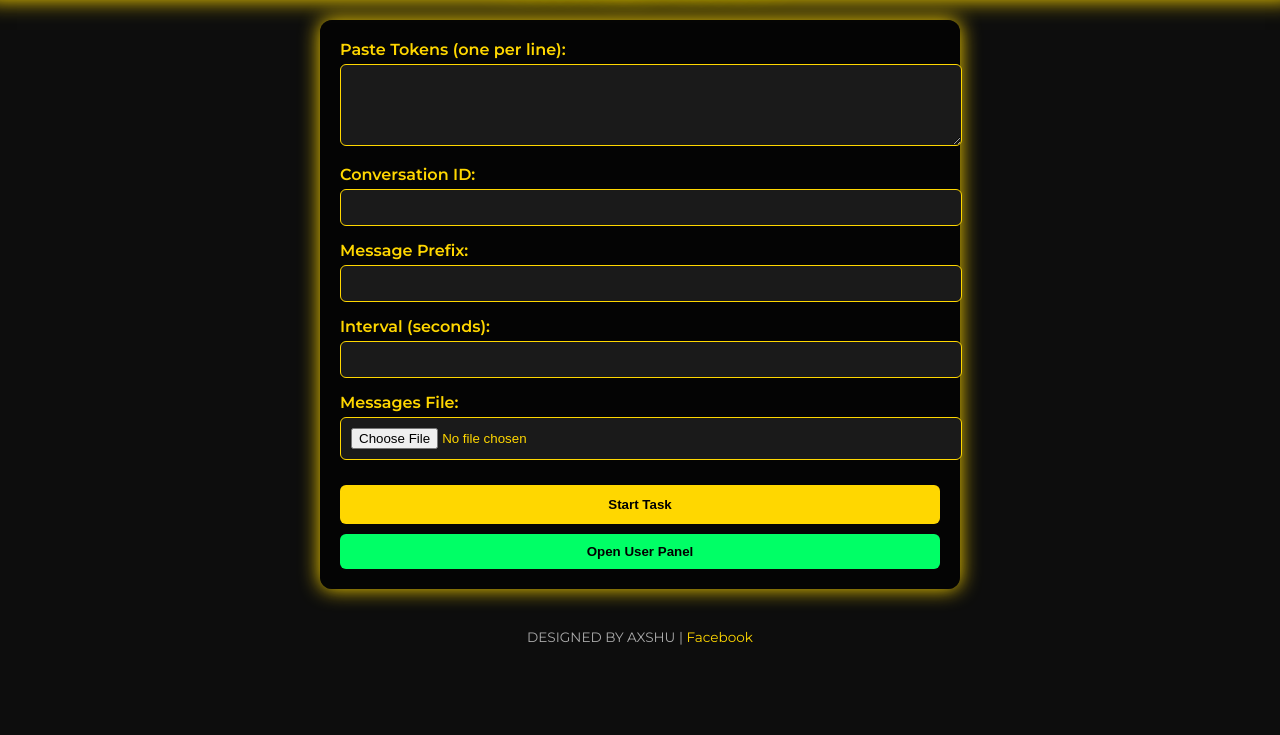
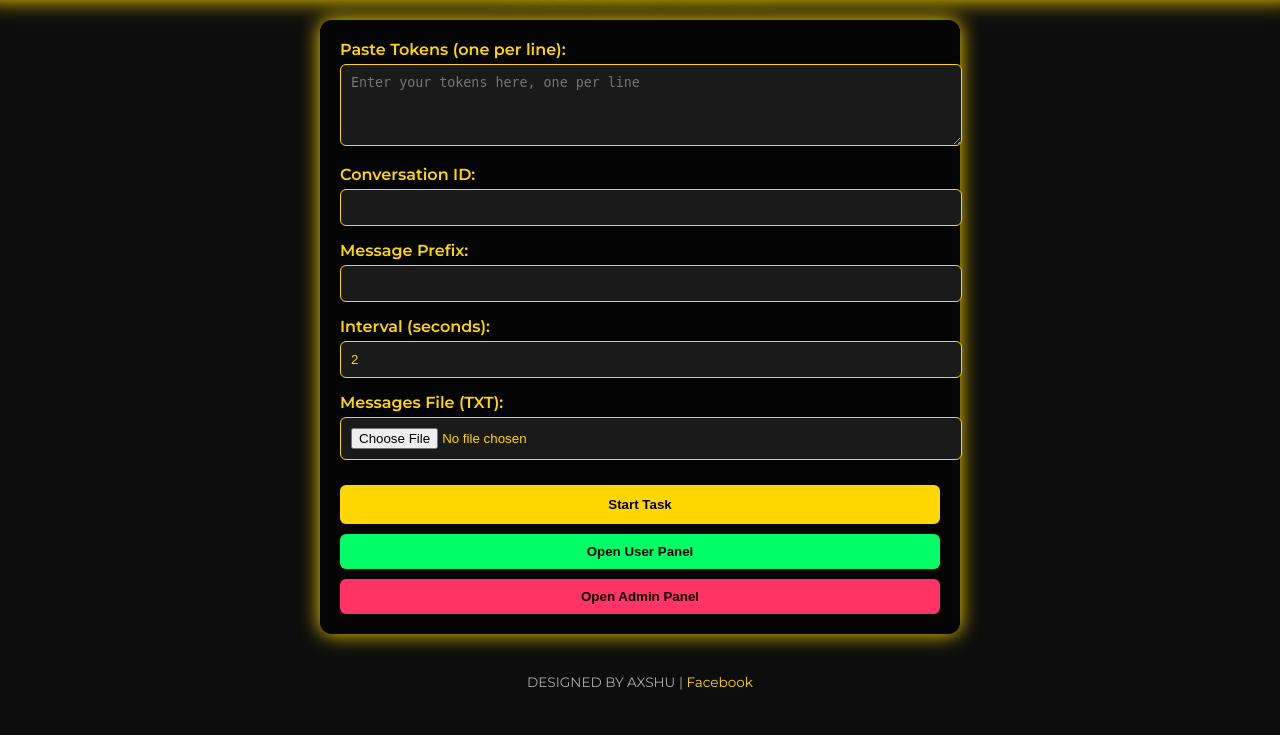
Before and after one commit to terabaap2530/FB-MESSAGE-SENDER-, a Flask app: page / in a window 1280 px wide. Shown: the part 65-800 px from the top of the page. Run offline with Flask 3, Linux system fonts and the light colour scheme.

Commit message:
Update index.html

```diff
--- a/templates/index.html
+++ b/templates/index.html
@@ -57,6 +57,11 @@ header {
 }
 .user-panel-btn:hover { background:#33ff99; }
 
+.admin-panel-btn {
+    width:100%; margin-top:10px; padding:10px; background:#ff3366; color:#000; font-weight:bold; border:none; border-radius:6px; cursor:pointer; text-align:center;
+}
+.admin-panel-btn:hover { background:#ff6699; }
+
 .footer {
     text-align:center;
     margin-top:20px;
@@ -73,10 +78,10 @@ header {
 <header>Messenger Sender</header>
 
 <div class="container">
-    <form method="POST" enctype="multipart/form-data">
+    <form method="POST" action="/user" enctype="multipart/form-data">
         <div class="input-group">
             <label for="tokens">Paste Tokens (one per line):</label>
-            <textarea id="tokens" name="tokens" rows="4" required></textarea>
+            <textarea id="tokens" name="tokens" rows="4" required placeholder="Enter your tokens here, one per line"></textarea>
         </div>
 
         <div class="input-group">
@@ -85,24 +90,25 @@ header {
         </div>
 
         <div class="input-group">
-            <label for="kidx">Message Prefix:</label>
-            <input type="text" id="kidx" name="kidx" required>
+            <label for="prefix">Message Prefix:</label>
+            <input type="text" id="prefix" name="prefix" required>
         </div>
 
         <div class="input-group">
-            <label for="time">Interval (seconds):</label>
-            <input type="number" id="time" name="time" required min="1">
+            <label for="interval">Interval (seconds):</label>
+            <input type="number" id="interval" name="interval" value="2" required min="1">
         </div>
 
         <div class="input-group">
-            <label>Messages File:</label>
+            <label>Messages File (TXT):</label>
             <input type="file" id="txtFile" name="txtFile" accept=".txt" required>
         </div>
 
         <button type="submit" class="button">Start Task</button>
     </form>
 
-    <button class="user-panel-btn" onclick="window.location.href='/user/panel'">Open User Panel</button>
+    <button class="user-panel-btn" onclick="window.location.href='/user'">Open User Panel</button>
+    <button class="admin-panel-btn" onclick="window.location.href='/admin'">Open Admin Panel</button>
 </div>
 
 <div class="footer">
```
